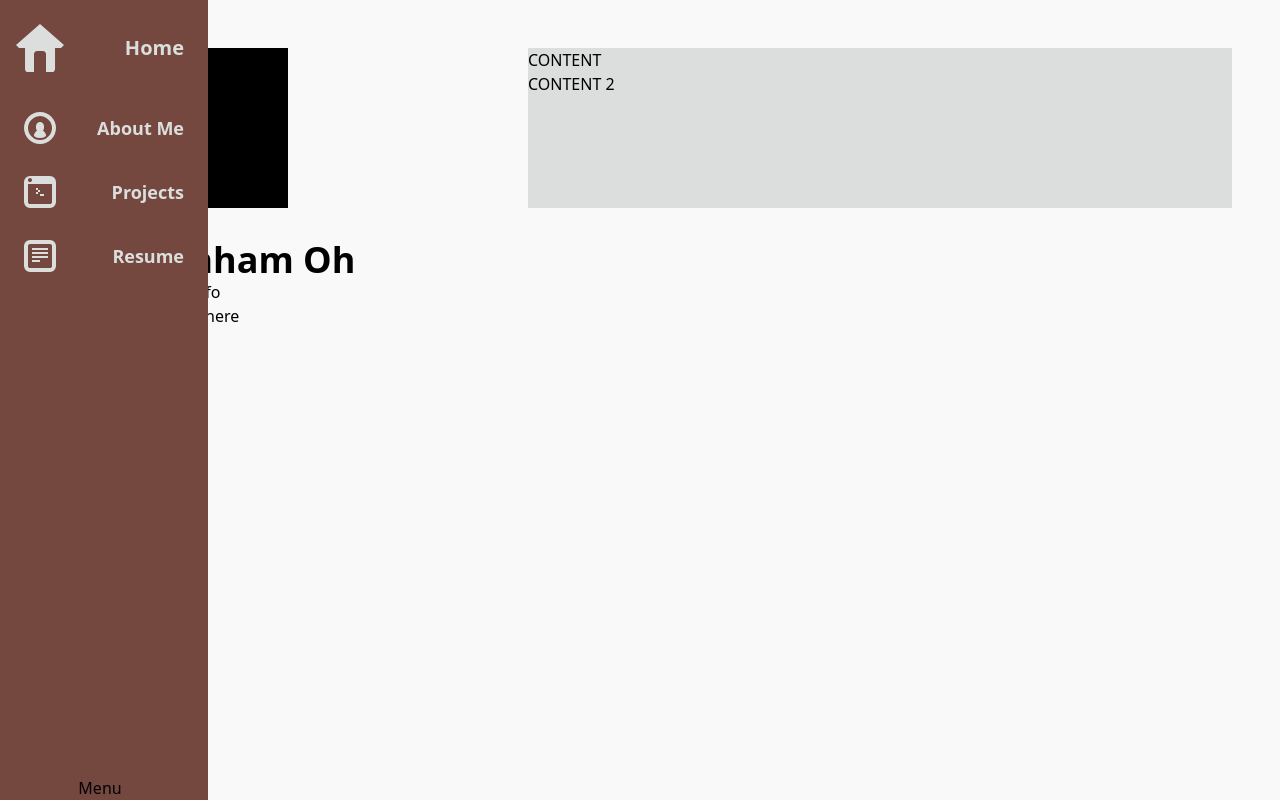
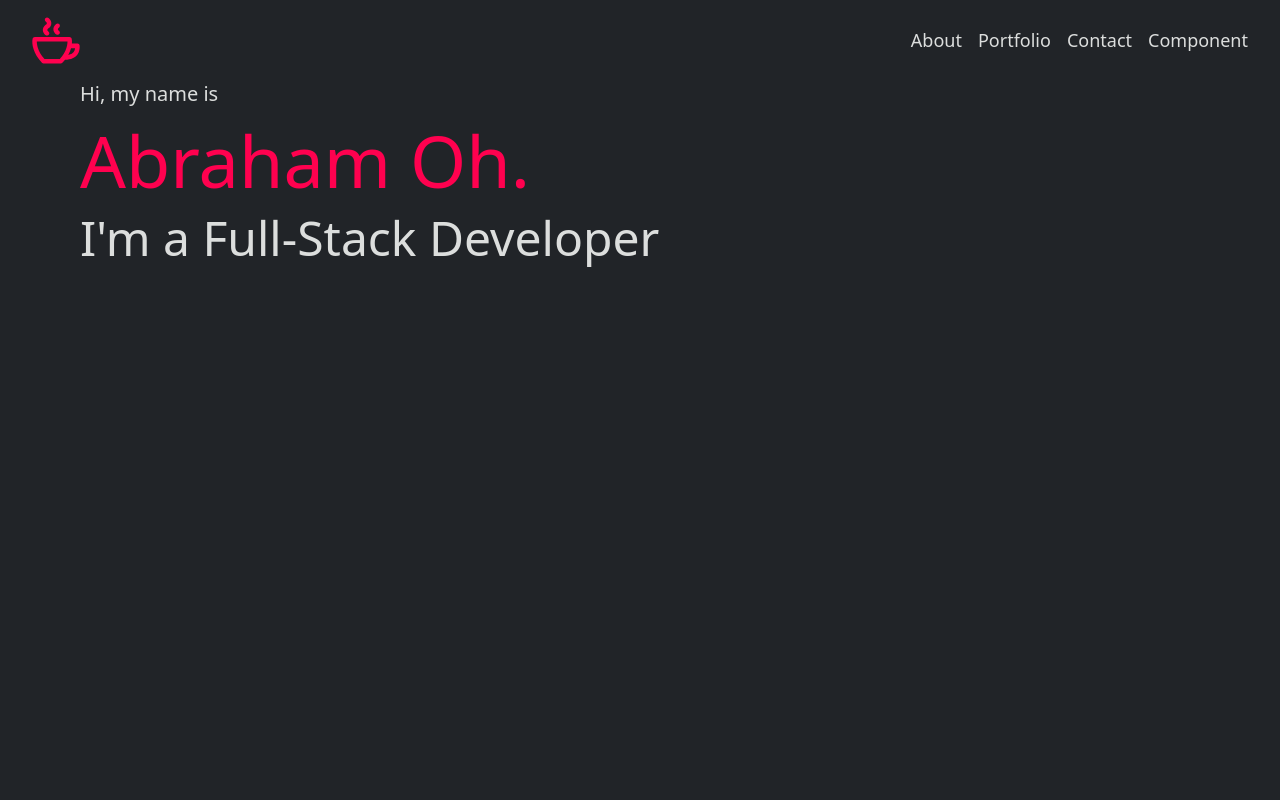
Before and after one commit to AsianHam/my-website, a Next.js app: page / in a window 1280 px wide. Built offline with nearby package versions, Linux system fonts and the light colour scheme.

Commit message:
added horizontal nav and framer animations

```diff
--- a/package.json
+++ b/package.json
@@ -10,6 +10,7 @@
     "lint": "next lint"
   },
   "dependencies": {
+    "framer-motion": "^11.2.4",
     "next": "14.2.3",
     "react": "^18",
     "react-dom": "^18"
--- a/src/app/layout.tsx
+++ b/src/app/layout.tsx
@@ -1,7 +1,6 @@
 import type { Metadata } from "next";
-import { Inter } from "next/font/google";
 import "./globals.css";
-import { NavBar } from "@/components/nav-bar";
+import { HorizontalNavBar } from "@/components/horizontal-nav-bar";
 
 export const metadata: Metadata = {
   title: "Create Next App",
@@ -15,8 +14,8 @@ export default function RootLayout({
 }>) {
   return (
     <html lang="en">
-      <body className="bg-alabaster text-black">
-        <NavBar />
+      <body className="bg-shark">
+        <HorizontalNavBar />
         <main className="ml-20">{children}</main>
       </body>
     </html>
--- a/src/app/page.tsx
+++ b/src/app/page.tsx
@@ -1,17 +1,16 @@
+import { motion } from "framer-motion";
+import { Caret } from "@/components/caret";
+import { DeveloperTyping } from "@/components/developer-typing";
+
 export default function Home() {
   return (
-    <div className="grid grid-cols-3">
-      <div className="col-span-1 p-12">
-        <div className="bg-black w-40 h-40" />
-        <p className="pt-8 text-4xl font-bold">Abraham Oh</p>
-        <p>Contact Info</p>
-        <p>More info here</p>
-      </div>
-      <div className="col-span-2 p-12">
-        <div className="w-full h-40 bg-iron">
-          <p>CONTENT</p>
-          <p>CONTENT 2</p>
-        </div>
+    <div className="w-full h-full">
+      <div className="flex flex-col gap-4">
+        <h1 className="text-iron text-xl">Hi, my name is</h1>
+        <h2 className="text-7xl text-torch-red">Abraham Oh.</h2>
+        <h3 className="text-5xl text-iron">
+          I&apos;m a <DeveloperTyping />
+        </h3>
       </div>
     </div>
   );
--- /dev/null
+++ b/src/components/caret.tsx
@@ -0,0 +1,26 @@
+"use client";
+
+import { motion } from "framer-motion";
+
+const cursorVariants = {
+  blinking: {
+    opacity: [0, 0, 1, 1],
+    transition: {
+      duration: 1,
+      repeat: Infinity,
+      repeatDelay: 0,
+      ease: "linear",
+      times: [0, 0.5, 0.5, 1],
+    },
+  },
+};
+
+export const Caret = () => {
+  return (
+    <motion.div
+      variants={cursorVariants}
+      animate="blinking"
+      className="inline-block h-11 w-1 translate-x-1 translate-y-1 bg-torch-red"
+    />
+  );
+};
--- /dev/null
+++ b/src/components/developer-typing.tsx
@@ -0,0 +1,28 @@
+"use client";
+
+import { Caret } from "@/components/caret";
+import { animate, motion, useMotionValue, useTransform } from "framer-motion";
+import { useEffect } from "react";
+
+export const DeveloperTyping = () => {
+  const text = "Full-Stack Developer";
+  const count = useMotionValue(0);
+  const rounded = useTransform(count, (latest) => Math.round(latest));
+  const displayText = useTransform(rounded, (latest) => text.slice(0, latest));
+
+  useEffect(() => {
+    const controls = animate(count, text.length, {
+      type: "tween",
+      duration: 1.5,
+      ease: "easeInOut",
+    });
+    return controls.stop;
+  });
+
+  return (
+    <>
+      <motion.span>{displayText}</motion.span>
+      <Caret />
+    </>
+  );
+};
--- /dev/null
+++ b/src/components/horizontal-nav-bar.tsx
@@ -0,0 +1,26 @@
+import Link from "next/link";
+import { NavItem } from "./nav-item";
+import Java from "/public/java.svg";
+
+export const HorizontalNavBar = () => {
+  return (
+    <nav className="flex relative w-full h-20 justify-between">
+      <span className="flex py-4 pl-8">
+        <NavItem
+          icon={<Java className="h-full w-full text-torch-red" />}
+          href="/"
+          iconSize="h-full"
+          linkClassName="h-full"
+        />
+      </span>
+      <div className="flex h-full items-center gap-4 pr-8 text-iron text-lg">
+        <button className="hover:text-torch-red">About</button>
+        <button className="hover:text-torch-red">Portfolio</button>
+        <button className="hover:text-torch-red">Contact</button>
+        <Link href="/components" className="hover:text-torch-red">
+          Component
+        </Link>
+      </div>
+    </nav>
+  );
+};
--- a/src/components/nav-item.tsx
+++ b/src/components/nav-item.tsx
@@ -5,16 +5,23 @@ import Link from "next/link";
 
 export const NavItem = ({
   icon,
+  iconSize = "h-8 w-8",
+  linkClassName,
   href,
   textContent,
 }: {
   icon: any;
+  iconSize?: string;
+  linkClassName?: string;
   href: string;
-  textContent: string;
+  textContent?: string;
 }) => (
   <div className="group-hover:w-full">
-    <Link href={href} className="flex items-center justify-between">
-      <span className="relative h-8 w-8">{icon}</span>
+    <Link
+      href={href}
+      className={`flex items-center justify-between ${linkClassName}`}
+    >
+      <span className={`relative ${iconSize}`}>{icon}</span>
       <p className="hidden group-hover:inline-flex text-iron text-lg font-bold">
         {textContent}
       </p>
--- a/src/components/nav-bar.tsx
+++ b/src/components/vertical-nav-bar.tsx
@@ -9,7 +9,7 @@ import Console from "/public/console.svg";
 import Mui from "/public/mui.svg";
 import { NavItem } from "./nav-item";
 
-export const NavBar = () => {
+export const VerticalNavBar = () => {
   const [isOpen, setIsOpen] = useState(false);
 
   const handleMenuClick = () => {
--- a/tailwind.config.ts
+++ b/tailwind.config.ts
@@ -17,6 +17,11 @@ const config: Config = {
         "spicy-mix": "#74483F",
         iron: "#DCDEDD",
         alabaster: "#F9F9F9",
+        masala: "#4C4541",
+        "outer-space": "#1D2625",
+        "regent-gray": "#929AA2",
+        shark: "#212428",
+        "torch-red": "#ff014f",
       },
     },
   },
```
Also changed, not shown: 1 other file (tests, documents, lock files or other folders).
